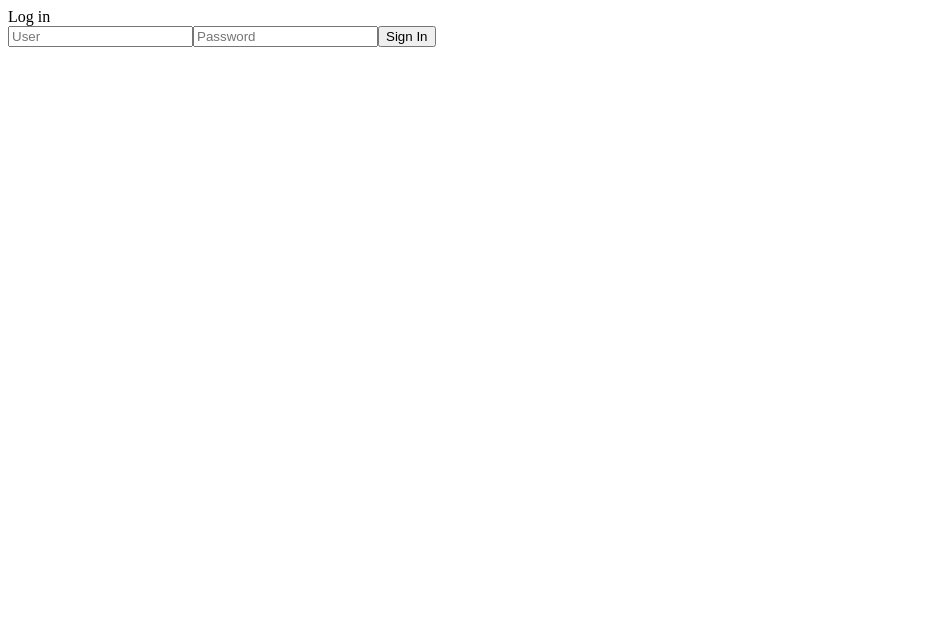
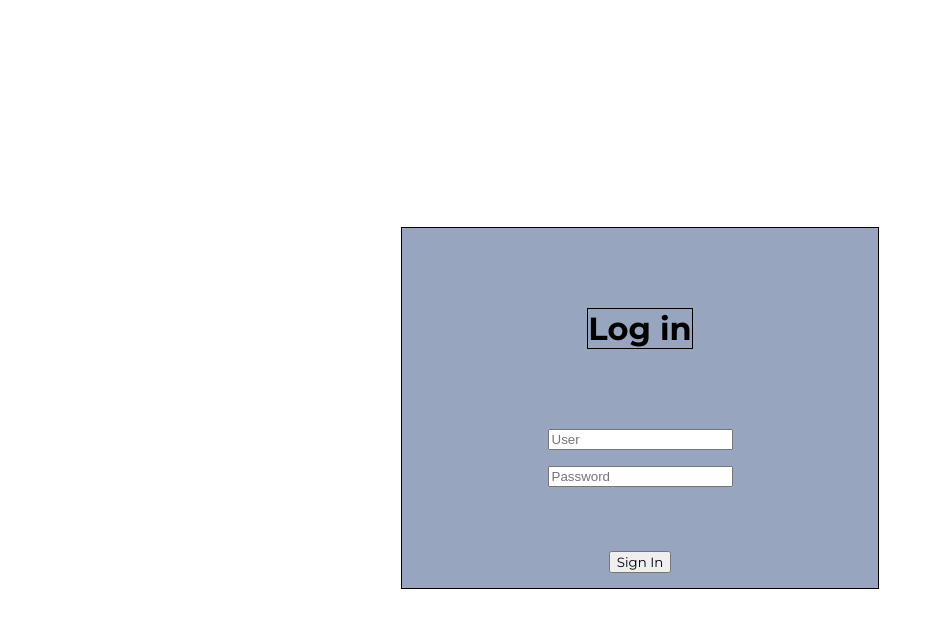
Before and after one commit to AlsoSimple/GT-Infoboard-Admin-Portal, a React (Vite) app in the folder GT-InfoBoard-Admin-Portal/: page /login in a window 1280 px wide. Shown: the top 628 px of the page, without its empty margins (0-934 px from the left). Built offline with nearby package versions, Linux system fonts and the light colour scheme.

Commit message:
Login-styling.scss

```diff
--- a/GT-InfoBoard-Admin-Portal/src/pages/LoginPage/LoginPage.module.scss
+++ b/GT-InfoBoard-Admin-Portal/src/pages/LoginPage/LoginPage.module.scss
@@ -0,0 +1,43 @@
+@import url("https://fonts.googleapis.com/css2?family=Montserrat:ital,wght@0,100..900;1,100..900&display=swap");
+
+.loginPage {
+  display: flex;
+  flex-direction: column;
+  align-items: center;
+  height: 100vh;
+  justify-content: center;
+}
+
+.loginTitle {
+  font-family: "Montserrat", sans-serif;
+  font-size: 32px;
+  font-weight: bold;
+  border-style: solid;
+  border-width: 1px;
+}
+
+.loginBox {
+  background-color: #97a5be;
+  font-family: "Montserrat", sans-serif;
+  display: flex;
+  flex-direction: column;
+  width: 25%;
+  height: 25%;
+  align-items: center;
+  gap: 2rem;
+  padding: 5rem;
+  border-style: solid;
+  border-width: 1px;
+}
+.loginForm {
+  display: flex;
+  flex-direction: column;
+  align-items: center;
+  margin: 3rem;
+  gap: 1rem;
+}
+
+.button {
+  font-family: "Montserrat";
+  margin: 3rem;
+}
--- a/GT-InfoBoard-Admin-Portal/src/pages/LoginPage/LoginPage.tsx
+++ b/GT-InfoBoard-Admin-Portal/src/pages/LoginPage/LoginPage.tsx
@@ -1,31 +1,33 @@
-import style from './LoginPage.module.scss'
+import style from "./LoginPage.module.scss";
 
-import { useState, useEffect } from 'react';
-import { useNavigate } from 'react-router-dom';
-import { usePost } from '../../hooks/usePost';
+import { useState, useEffect } from "react";
+import { useNavigate } from "react-router-dom";
+import { usePost } from "../../hooks/usePost";
 
 export function LoginPage() {
-  const [username, setUsername] = useState('');
-  const [password, setPassword] = useState('');
+  const [username, setUsername] = useState("");
+  const [password, setPassword] = useState("");
   const navigate = useNavigate();
 
   useEffect(() => {
-    if (localStorage.getItem('token')) {
-      navigate('/home');
+    if (localStorage.getItem("token")) {
+      navigate("/home");
     }
   }, [navigate]);
 
-  const { data, isLoading, error, post } = usePost('http://localhost:5001/auth/login');
+  const { data, isLoading, error, post } = usePost(
+    "http://localhost:5001/auth/login",
+  );
 
   useEffect(() => {
     if (data && data.token) {
-      localStorage.setItem('token', data.token);
-      navigate('/home');
+      localStorage.setItem("token", data.token);
+      navigate("/home");
     } else if (data && !data.token) {
-      alert('Login failed: ' + (data.message || 'Unknown error'));
+      alert("Login failed: " + (data.message || "Unknown error"));
     }
     if (error) {
-      alert('Login failed: ' + error);
+      alert("Login failed: " + error);
     }
   }, [data, error, navigate]);
 
@@ -38,10 +40,23 @@ export function LoginPage() {
     <div className={style.loginPage}>
       <div className={style.loginBox}>
         <div className={style.loginTitle}>Log in</div>
-        <form onSubmit={handleSubmit}>
-          <input className={style.input} value={username} onChange={e => setUsername(e.target.value)} placeholder="User" />
-          <input className={style.input} type="password" value={password} onChange={e => setPassword(e.target.value)} placeholder="Password" />
-          <button className={style.button} type="submit" disabled={isLoading}>Sign In</button>
+        <form className={style.loginForm} onSubmit={handleSubmit}>
+          <input
+            className={style.input}
+            value={username}
+            onChange={(e) => setUsername(e.target.value)}
+            placeholder="User"
+          />
+          <input
+            className={style.input}
+            type="password"
+            value={password}
+            onChange={(e) => setPassword(e.target.value)}
+            placeholder="Password"
+          />
+          <button className={style.button} type="submit" disabled={isLoading}>
+            Sign In
+          </button>
         </form>
       </div>
     </div>
```
Also changed, not shown: 2 other files (tests, documents, lock files or other folders).
